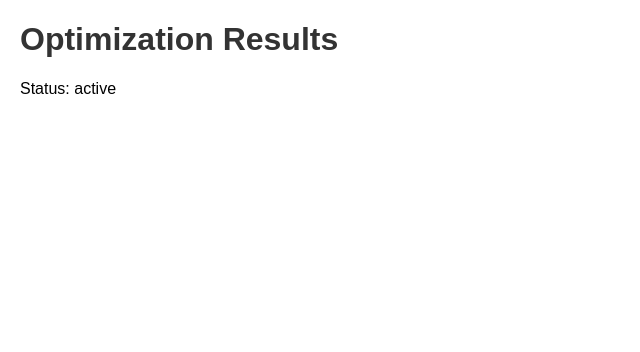
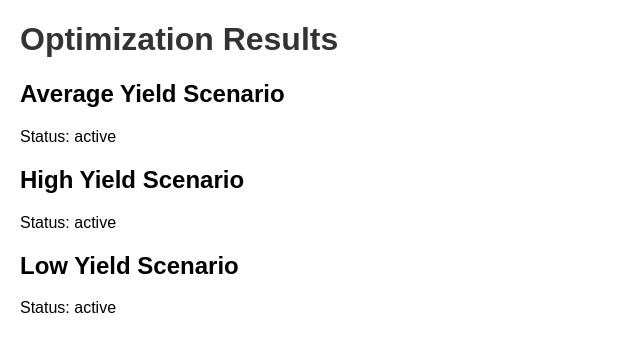
Before and after one commit to sarasaudrius/FinTech-EcoNexus-Project, a Flask app: template optimization_app/templates/results.html in a window 1280 px wide. Shown: the top 352 px of the page, without its empty margins (0-640 px from the left). Run offline with Flask 3, Linux system fonts and the light colour scheme; the template is opened without the code that fills it: most values are stand-ins (such as "Sample title", 1, 10 or a date in 2020).

Commit message:
Changes in the scenario modelling

```diff
--- a/optimization_app/app.py
+++ b/optimization_app/app.py
@@ -2,11 +2,11 @@
 App module for the optimization app.
 '''
 
-from flask import Flask, request, render_template, redirect, url_for, flash, session
 import os
 import pandas as pd
 import gurobipy as gp
 from gurobipy import GRB
+from flask import Flask, request, render_template, redirect, url_for, flash, session
 from celery import Celery
 
 app = Flask(__name__)
@@ -15,11 +15,9 @@ app.config['UPLOAD_FOLDER'] = 'uploads/'
 app.config['CELERY_BROKER_URL'] = 'redis://localhost:6379/0'
 app.config['CELERY_RESULT_BACKEND'] = 'redis://localhost:6379/0'
 
-# Initialize Celery
 celery = Celery(app.name, broker=app.config['CELERY_BROKER_URL'])
 celery.conf.update(app.config)
 
-# Ensure the uploads directory exists
 if not os.path.exists(app.config['UPLOAD_FOLDER']):
     os.makedirs(app.config['UPLOAD_FOLDER'])
 
@@ -59,26 +57,29 @@ def set_weights(filename):
 
         filepath = os.path.join(app.config['UPLOAD_FOLDER'], filename)
         df = pd.read_csv(filepath)
-        result = optimize(df, total_demand, weights, goals, yield_scenario)
+        result = optimize.delay(df.to_dict(), total_demand, weights, goals, yield_scenario)
 
         session['weights'] = weights
         session['goals'] = goals
         session['total_demand'] = total_demand
 
-        return render_template('results.html', result=result)
+        return render_template('results.html', result=result.get(), filename=filename)
     return render_template('weights.html', filename=filename)
 
 @app.route('/scenario/<filename>/<scenario>', methods=['GET'])
 def show_scenario(filename, scenario):
     print(f"Filename: {filename}, Scenario: {scenario}")
     filepath = os.path.join(app.config['UPLOAD_FOLDER'], filename)
+    if not os.path.exists(filepath):
+        return "File not found", 404
+
     df = pd.read_csv(filepath)
 
     weights = session.get('weights')
     goals = session.get('goals')
     total_demand = session.get('total_demand')
 
-    result = optimize(df, total_demand, weights, goals, scenario)
+    result = optimize.delay(df.to_dict(), total_demand, weights, goals, scenario).get()
     result['filename'] = filename  # Ensure filename is passed to the template
     return render_template('results.html', result=result)
 
--- a/optimization_app/templates/results.html
+++ b/optimization_app/templates/results.html
@@ -7,29 +7,56 @@
 </head>
 <body>
     <h1>Optimization Results</h1>
-    <p>Status: {{ result.status }}</p>
-    {% if result.status == "Optimal solution found" %}
-    <h2>Purchases</h2>
+
+    <h2>Average Yield Scenario</h2>
+    <p>Status: {{ result_average.status }}</p>
+    {% if result_average.status == "Optimal solution found" %}
+    <h3>Purchases</h3>
     <ul>
-        {% for supplier, quantity in result.purchase %}
+        {% for supplier, quantity in result_average.purchase %}
         <li>{{ supplier }}: {{ quantity }} bags</li>
         {% endfor %}
     </ul>
-    <h2>Totals</h2>
-    <p>Total Cost: {{ result.total_cost }}</p>
-    <p>Total Water Usage: {{ result.total_water }}</p>
-    <h2>Deviations</h2>
-    <p>Cost Deviation: +{{ result.cost_deviation[0] }}, -{{ result.cost_deviation[1] }}</p>
-    <p>Water Usage Deviation: +{{ result.water_deviation[0] }}, -{{ result.water_deviation[1] }}</p>
-    <h2>Scenarios</h2>
-    <button onclick="showScenario('high')">Show High Yield Scenario</button>
-    <button onclick="showScenario('low')">Show Low Yield Scenario</button>
+    <h3>Totals</h3>
+    <p>Total Cost: {{ result_average.total_cost }}</p>
+    <p>Total Water Usage: {{ result_average.total_water }}</p>
+    <h3>Deviations</h3>
+    <p>Cost Deviation: +{{ result_average.cost_deviation[0] }}, -{{ result_average.cost_deviation[1] }}</p>
+    <p>Water Usage Deviation: +{{ result_average.water_deviation[0] }}, -{{ result_average.water_deviation[1] }}</p>
     {% endif %}
 
-    <script>
-        function showScenario(scenario) {
-            window.location.href = '{{ url_for("show_scenario", filename=result.filename, scenario="") }}' + scenario;
-        }
-    </script>
+    <h2>High Yield Scenario</h2>
+    <p>Status: {{ result_high.status }}</p>
+    {% if result_high.status == "Optimal solution found" %}
+    <h3>Purchases</h3>
+    <ul>
+        {% for supplier, quantity in result_high.purchase %}
+        <li>{{ supplier }}: {{ quantity }} bags</li>
+        {% endfor %}
+    </ul>
+    <h3>Totals</h3>
+    <p>Total Cost: {{ result_high.total_cost }}</p>
+    <p>Total Water Usage: {{ result_high.total_water }}</p>
+    <h3>Deviations</h3>
+    <p>Cost Deviation: +{{ result_high.cost_deviation[0] }}, -{{ result_high.cost_deviation[1] }}</p>
+    <p>Water Usage Deviation: +{{ result_high.water_deviation[0] }}, -{{ result_high.water_deviation[1] }}</p>
+    {% endif %}
+
+    <h2>Low Yield Scenario</h2>
+    <p>Status: {{ result_low.status }}</p>
+    {% if result_low.status == "Optimal solution found" %}
+    <h3>Purchases</h3>
+    <ul>
+        {% for supplier, quantity in result_low.purchase %}
+        <li>{{ supplier }}: {{ quantity }} bags</li>
+        {% endfor %}
+    </ul>
+    <h3>Totals</h3>
+    <p>Total Cost: {{ result_low.total_cost }}</p>
+    <p>Total Water Usage: {{ result_low.total_water }}</p>
+    <h3>Deviations</h3>
+    <p>Cost Deviation: +{{ result_low.cost_deviation[0] }}, -{{ result_low.cost_deviation[1] }}</p>
+    <p>Water Usage Deviation: +{{ result_low.water_deviation[0] }}, -{{ result_low.water_deviation[1] }}</p>
+    {% endif %}
 </body>
 </html>
```
